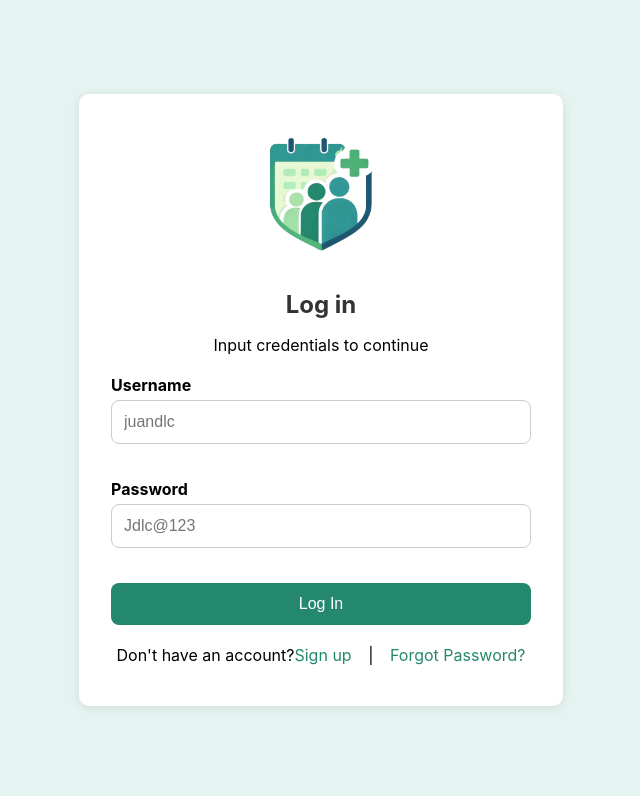
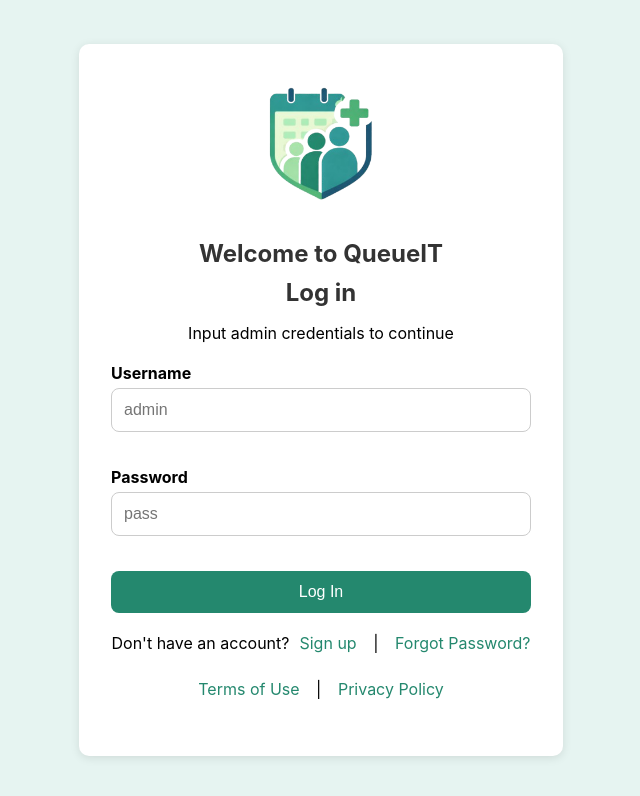
Before and after one commit to dxnah/QueueIT, a React (Create React App) app: page /login in a window 1280 px wide. Shown: the top 796 px of the page, without its empty margins (319-959 px from the left). Built offline with nearby package versions, Linux system fonts and the light colour scheme.

Commit message:
minor changes

```diff
--- a/src/components/dashboard.js
+++ b/src/components/dashboard.js
@@ -51,7 +51,6 @@ const Dashboard = () => {
 
       <div style={styles.mainContent}>
         <h2 style={styles.heading}>Dashboard</h2>
-        <p style={styles.subheading}>Welcome to your QueueIT Dashboard</p>
 
         {activeTab === 'dashboard' && (
           <>
@@ -264,6 +263,28 @@ const styles = {
     padding: '30px',
     boxShadow: '0 2px 8px rgba(0, 0, 0, 0.1)',
   },
+
+    '@media (max-width: 768px)': {
+    container: {
+      flexDirection: 'column',
+    },
+    sidebar: {
+      width: '100%',
+      height: 'auto',
+      position: 'relative',
+    },
+    mainContent: {
+      padding: '20px',
+    },
+    navLink: {
+      padding: '10px 15px',
+      fontSize: '12px',
+    },
+    statsContainer: {
+      flexDirection: 'column',
+      gap: '10px',
+    },
+  },
 };
 
 export default Dashboard;
--- a/src/components/login.js
+++ b/src/components/login.js
@@ -8,12 +8,13 @@ const LoginScreen = () => {
   const [username, setUsername] = useState('');
   const [password, setPassword] = useState('');
   const [error, setError] = useState('');
+  const [isButtonHovered, setIsButtonHovered] = useState(false);
   const navigate = useNavigate();
 
   const handleLogin = (e) => {
     e.preventDefault();
 
-    if (username === 'admin' && password === 'pass1') {
+    if (username === 'admin' && password === 'pass') {
       navigate('/dashboard');
     } else {
       setError('Invalid username or password');
@@ -24,8 +25,10 @@ const LoginScreen = () => {
     <div style={styles.loginScreen}>
       <div style={styles.loginContainer}>
         <img src={logo} alt="QueueIT Logo" style={styles.logo} />
-        <h2 style={styles.heading}>Log in</h2>
-        <p style={styles.paragraph}>Input credentials to continue</p>
+        <h5 style={styles.heading}>Welcome to QueueIT</h5>
+
+        <h1 style={styles.heading}>Log in</h1>
+        <p style={styles.paragraph}>Input admin credentials to continue</p>
 
         <form onSubmit={handleLogin}>
           <div style={styles.inputContainer}>
@@ -36,7 +39,7 @@ const LoginScreen = () => {
               value={username}
               onChange={(e) => setUsername(e.target.value)}
               required
-              placeholder="juandlc"
+              placeholder="admin"
               style={styles.input}
             />
           </div>
@@ -49,23 +52,35 @@ const LoginScreen = () => {
               value={password}
               onChange={(e) => setPassword(e.target.value)}
               required
-              placeholder="Jdlc@123"
+              placeholder="pass"
               style={styles.input}
             />
           </div>
 
           {error && <p style={styles.errorMessage}>{error}</p>}
 
-          <button type="submit" style={styles.button}>
+          <button
+            type="submit"
+            style={isButtonHovered ? {...styles.button, ...styles.buttonHover} : styles.button}
+            onMouseEnter={() => setIsButtonHovered(true)}
+            onMouseLeave={() => setIsButtonHovered(false)}
+          >
             Log In
           </button>
         </form>
 
         <div style={styles.authLinks}>
           Don't have an account?
+          <span style={{ marginLeft: 5, marginRight: 5 }}></span>
           <Link to="/signup" style={styles.authLink}>Sign up</Link>
           <span style={{ marginLeft: 12, marginRight: 12 }}> | </span>
-          <Link to="/forgot-password" style={styles.authLink}>Forgot Password?</Link>
+          <Link to="#forgot-password" style={styles.authLink}>Forgot Password?</Link>
+        </div>
+
+        <div style={styles.footer}>
+          <p><Link to="#terms-of-use" style={styles.authLink}>Terms of Use</Link>
+            <span style={{ marginLeft: 12, marginRight: 12 }}> | </span>
+          <Link to="#privacy-policy" style={styles.authLink}>Privacy Policy</Link></p>
         </div>
       </div>
     </div>
@@ -137,9 +152,13 @@ const styles = {
   width: '100%',
   fontSize: '16px',
   boxSizing: 'border-box',
+  transition: 'all 0.3s ease',
+  transform: 'scale(1)',
 },
 buttonHover: {
-    backgroundColor: '#45a049',
+  backgroundColor: '#1a5f4f',
+  transform: 'scale(1.02)',
+  boxShadow: '0 4px 15px rgba(36, 136, 110, 0.4)',
 },
   authLinks: {
     marginTop: '15px',
@@ -155,6 +174,29 @@ const styles = {
     fontSize: '14px',
     marginTop: '10px',
   },
+
+    '@media (max-width: 768px)': {
+    container: {
+      flexDirection: 'column',
+    },
+    sidebar: {
+      width: '100%',
+      height: 'auto',
+      position: 'relative',
+    },
+    mainContent: {
+      padding: '20px',
+    },
+    navLink: {
+      padding: '10px 15px',
+      fontSize: '12px',
+    },
+    statsContainer: {
+      flexDirection: 'column',
+      gap: '10px',
+    },
+  },
+
 };
 
 export default LoginScreen;
--- a/src/components/signup.js
+++ b/src/components/signup.js
@@ -8,6 +8,7 @@ const SignUpScreen = () => {
   const [username, setUsername] = useState('');
   const [fullname, setFullname] = useState('');
   const [password, setPassword] = useState('');
+  const [isButtonHovered, setIsButtonHovered] = useState(false);
   const navigate = useNavigate();
 
   const handleSignUp = (e) => {
@@ -20,8 +21,9 @@ const SignUpScreen = () => {
     <div style={styles.signupScreen}>
       <div style={styles.signupContainer}>
         <img src={logo} alt="QueueIT Logo" style={styles.logo} />
+
         <h2 style={styles.heading}>Sign Up</h2>
-        <p style={styles.paragraph}>Input credentials to create an account</p>
+        <p style={styles.paragraph}>Input admin credentials to create an account</p>
 
         <form onSubmit={handleSignUp}>
 
@@ -66,13 +68,28 @@ const SignUpScreen = () => {
             />
           </div>
 
-          <button type="submit" style={styles.button}>Sign Up</button>
+          <button
+            type="submit"
+            style={isButtonHovered ? {...styles.button, ...styles.buttonHover} : styles.button}
+            onMouseEnter={() => setIsButtonHovered(true)}
+            onMouseLeave={() => setIsButtonHovered(false)}
+          >
+            Sign Up
+          </button>
         </form>
 
         <div style={styles.authLinks}>
           Already have an account?
+          <span style={{ marginLeft: 5, marginRight: 5 }}></span>
           <Link to="/login" style={styles.authLink}>Log in</Link>
         </div>
+
+        <div style={styles.footer}>
+          <p><Link to="#terms-of-use" style={styles.authLink}>Terms of Use</Link>
+            <span style={{ marginLeft: 12, marginRight: 12 }}> | </span>
+          <Link to="#privacy-policy" style={styles.authLink}>Privacy Policy</Link></p>
+        </div>
+
       </div>
     </div>
   );
@@ -137,6 +154,13 @@ const styles = {
     width: '100%',
     fontSize: '16px',
     boxSizing: 'border-box',
+    transition: 'all 0.3s ease',
+    transform: 'scale(1)',
+  },
+  buttonHover: {
+    backgroundColor: '#1a5f4f',
+    transform: 'scale(1.02)',
+    boxShadow: '0 4px 15px rgba(36, 136, 110, 0.4)',
   },
   authLinks: {
     marginTop: '15px',
@@ -147,6 +171,28 @@ const styles = {
     margin: '5px 0',
     display: 'inline-block',
   },
+
+    '@media (max-width: 768px)': {
+    container: {
+      flexDirection: 'column',
+    },
+    sidebar: {
+      width: '100%',
+      height: 'auto',
+      position: 'relative',
+    },
+    mainContent: {
+      padding: '20px',
+    },
+    navLink: {
+      padding: '10px 15px',
+      fontSize: '12px',
+    },
+    statsContainer: {
+      flexDirection: 'column',
+      gap: '10px',
+    },
+  },
 };
 
 export default SignUpScreen;
```
Lines whose indentation alone changed are shown as unchanged.
